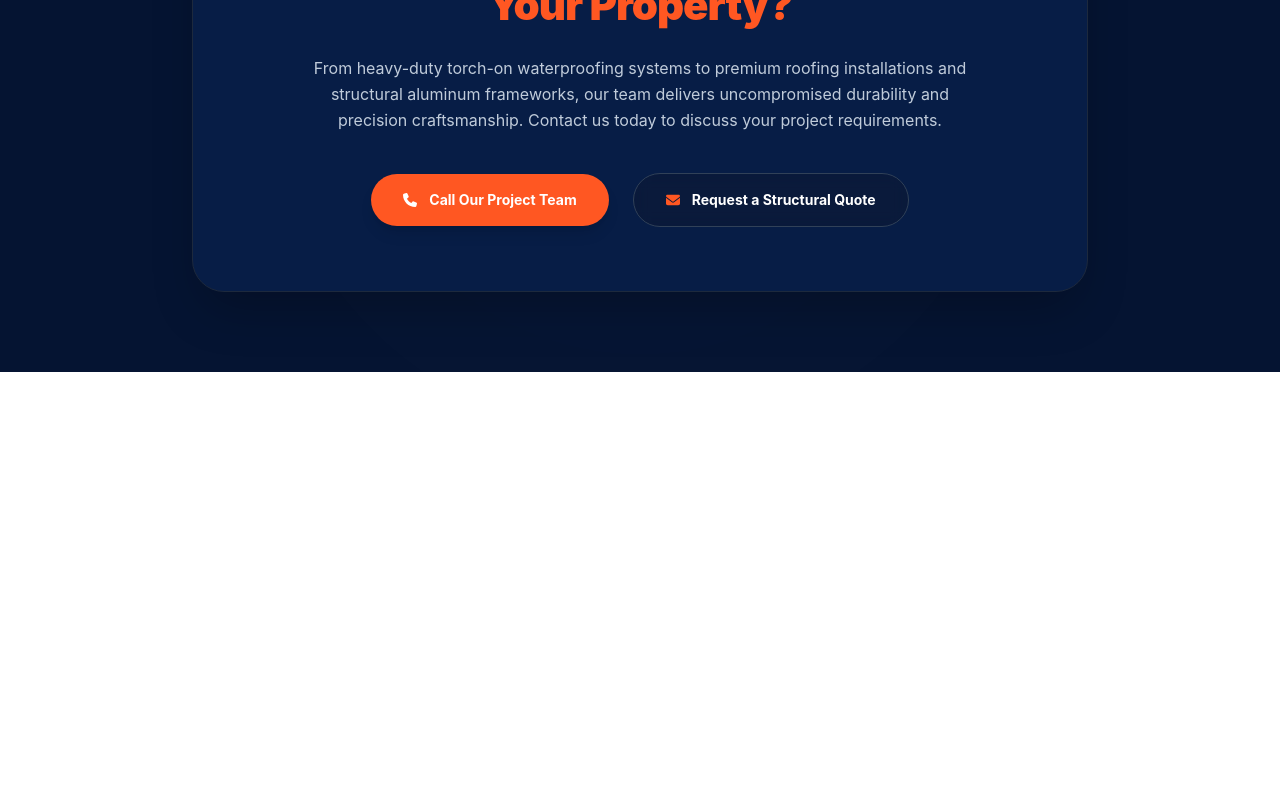
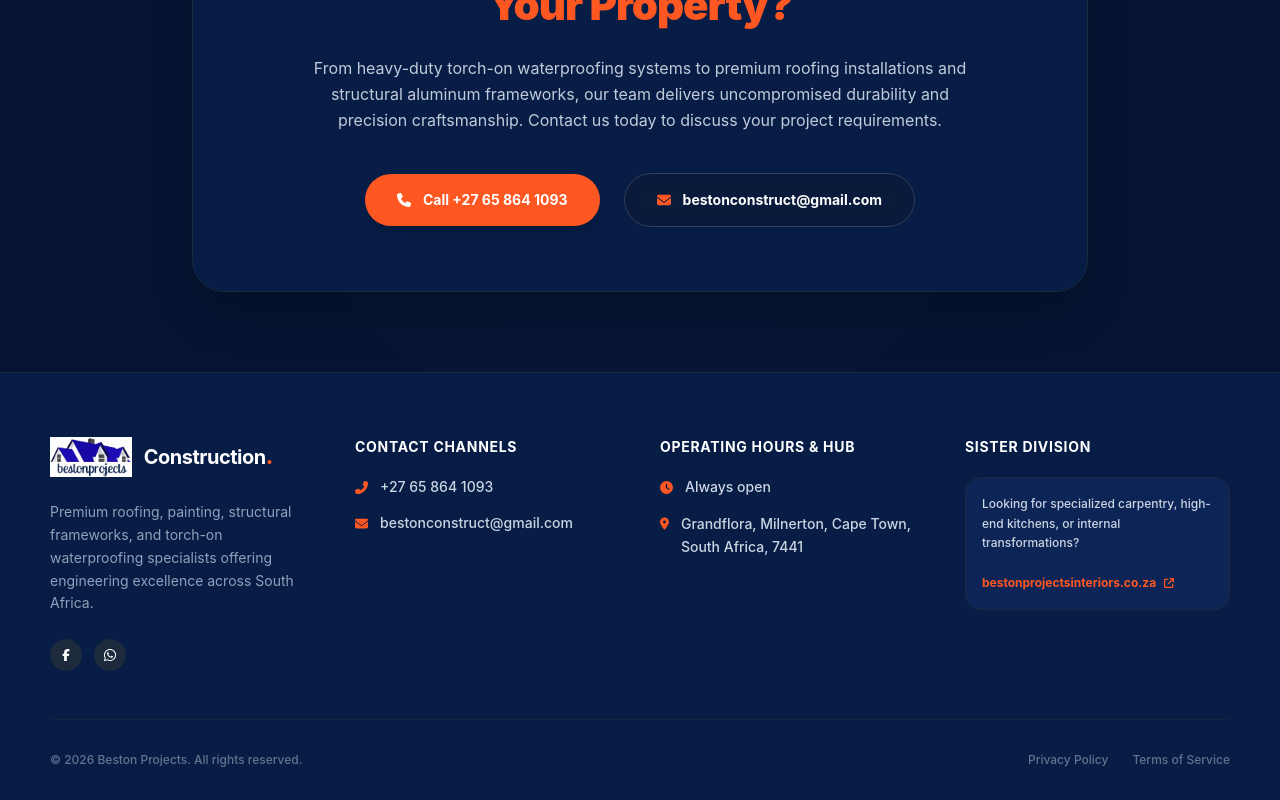
Before and after one commit to Putumani/beston-projects, a React (Vite) app: page / in a window 1280 px wide. Shown: the part 7239-8039 px from the top of the page. Before the commit the page ends 7611 px from the top, so only its background shows below. Built offline with nearby package versions, Linux system fonts and the light colour scheme.

Commit message:
adding footer

```diff
--- a/src/App.jsx
+++ b/src/App.jsx
@@ -6,6 +6,7 @@
 import Projects from './components/Projects'
 import InteriorsReference from './components/InteriorsReference'
 import CTA from './components/CTA'
+import Footer from './components/Footer'
 
 function App() {
   return (
@@ -17,6 +18,7 @@
       <Projects />
       <InteriorsReference />
       <CTA />
+      <Footer />
 
     </div>
   )
--- a/src/components/CTA.jsx
+++ b/src/components/CTA.jsx
@@ -33,20 +33,20 @@
 
           <div className="flex flex-col sm:flex-row items-center justify-center gap-4 sm:gap-6">
             <a
-              href="tel:#"
+              href="tel:+27658641093"
               className="w-full sm:w-auto inline-flex items-center justify-center gap-3 text-xs sm:text-sm font-bold text-white px-8 py-4 rounded-full shadow-lg transition-transform duration-200 hover:scale-[1.02] active:scale-[0.98]"
               style={{ backgroundColor: brandOrange }}
             >
               <FaPhone size={14} />
-              <span>Call Our Project Team</span>
+              <span>Call +27 65 864 1093</span>
             </a>
 
             <a
-              href="mailto:#"
+              href="mailto:bestonconstruct@gmail.com"
               className="w-full sm:w-auto inline-flex items-center justify-center gap-3 text-xs sm:text-sm font-bold text-white px-8 py-4 rounded-full border border-slate-700 bg-slate-900/40 backdrop-blur-sm transition-all duration-200 hover:bg-slate-900 hover:border-slate-600 active:scale-[0.98]"
             >
               <FaEnvelope size={14} style={{ color: brandOrange }} />
-              <span>Request a Structural Quote</span>
+              <span>bestonconstruct@gmail.com</span>
             </a>
           </div>
         </div>
--- /dev/null
+++ b/src/components/Footer.jsx
@@ -0,0 +1,136 @@
+import React from 'react'
+import {
+  FaPhone,
+  FaEnvelope,
+  FaLocationDot,
+  FaClock,
+  FaArrowUpRightFromSquare,
+  FaFacebookF,
+  FaWhatsapp
+} from 'react-icons/fa6'
+import logo from '../assets/logo/logo.png'
+
+function Footer() {
+  const brandDark = '#071d46'
+  const brandOrange = '#ff5722'
+  const currentYear = new Date().getFullYear()
+
+  const facebookUrl = "https://web.facebook.com/bestonprojects/?_rdc=1&_rdr"
+  const whatsappUrl = "https://wa.me/27658641093"
+
+  return (
+    <footer className="w-full border-t border-slate-800 pt-16 pb-8" style={{ backgroundColor: brandDark }}>
+      <div className="w-full mx-auto px-6 md:px-10 lg:px-[50px]" style={{ maxWidth: '1440px' }}>
+
+        <div className="grid grid-cols-1 md:grid-cols-2 lg:grid-cols-4 gap-10 mb-12">
+
+          <div className="flex flex-col gap-6">
+            <div className="flex items-center gap-3 cursor-pointer">
+              <img
+                src={logo}
+                alt="Beston Construction Logo"
+                className="object-contain"
+                style={{ height: '40px', width: 'auto' }}
+              />
+              <span className="text-xl font-bold tracking-tight text-white whitespace-nowrap">
+                Construction<span className="font-black" style={{ color: brandOrange }}>.</span>
+              </span>
+            </div>
+            <p className="text-slate-400 text-sm leading-relaxed">
+              Premium roofing, painting, structural frameworks, and torch-on waterproofing specialists offering engineering excellence across South Africa.
+            </p>
+            <div className="flex items-center gap-3">
+              <a
+                href={facebookUrl}
+                target="_blank"
+                rel="noopener noreferrer"
+                className="w-8 h-8 rounded-full text-white bg-slate-800 hover:bg-[#3b5998] transition-colors flex items-center justify-center text-xs"
+              >
+                <FaFacebookF />
+              </a>
+              <a
+                href={whatsappUrl}
+                target="_blank"
+                rel="noopener noreferrer"
+                className="w-8 h-8 rounded-full text-white bg-slate-800 hover:bg-[#25D366] transition-colors flex items-center justify-center text-sm"
+              >
+                <FaWhatsapp />
+              </a>
+            </div>
+          </div>
+
+          <div>
+            <h4 className="text-sm font-bold uppercase tracking-wider text-white mb-5">
+              Contact Channels
+            </h4>
+            <ul className="space-y-4">
+              <li>
+                <a href="tel:+27658641093" className="flex items-center gap-3 group text-slate-300 hover:text-white text-sm font-medium transition-colors">
+                  <FaPhone size={13} className="transform -scale-x-100" style={{ color: brandOrange }} />
+                  <span>+27 65 864 1093</span>
+                </a>
+              </li>
+              <li>
+                <a href="mailto:bestonconstruct@gmail.com" className="flex items-center gap-3 group text-slate-300 hover:text-white text-sm font-medium transition-colors">
+                  <FaEnvelope size={13} style={{ color: brandOrange }} />
+                  <span className="break-all">bestonconstruct@gmail.com</span>
+                </a>
+              </li>
+            </ul>
+          </div>
+
+          <div>
+            <h4 className="text-sm font-bold uppercase tracking-wider text-white mb-5">
+              Operating Hours & Hub
+            </h4>
+            <ul className="space-y-4">
+              <li className="flex items-start gap-3 text-slate-300 text-sm font-medium">
+                <FaClock size={13} className="mt-1" style={{ color: brandOrange }} />
+                <span>Always open</span>
+              </li>
+              <li className="flex items-start gap-3 text-slate-300 text-sm font-medium leading-relaxed">
+                <FaLocationDot size={13} className="mt-1" style={{ color: brandOrange }} />
+                <span>Grandflora, Milnerton, Cape Town, South Africa, 7441</span>
+              </li>
+            </ul>
+          </div>
+
+          <div>
+            <h4 className="text-sm font-bold uppercase tracking-wider text-white mb-5">
+              Sister Division
+            </h4>
+            <div className="p-4 rounded-2xl bg-[#0c2556] border border-slate-800">
+              <p className="text-xs text-slate-300 font-medium leading-relaxed mb-4">
+                Looking for specialized carpentry, high-end kitchens, or internal transformations?
+              </p>
+              <a
+                href="https://bestonprojectsinteriors.co.za"
+                target="_blank"
+                rel="noopener noreferrer"
+                className="inline-flex items-center gap-2 text-xs font-bold transition-colors hover:opacity-80"
+                style={{ color: brandOrange }}
+              >
+                <span>bestonprojectsinteriors.co.za</span>
+                <FaArrowUpRightFromSquare size={10} />
+              </a>
+            </div>
+          </div>
+
+        </div>
+
+        <div className="border-t border-slate-800/60 pt-8 flex flex-col sm:flex-row items-center justify-between gap-4">
+          <p className="text-xs font-medium text-slate-500 text-center sm:text-left">
+            &copy; {currentYear} Beston Projects. All rights reserved.
+          </p>
+          <div className="flex gap-6 text-xs font-medium text-slate-500">
+            <a href="#" className="hover:text-slate-400 transition-colors">Privacy Policy</a>
+            <a href="#" className="hover:text-slate-400 transition-colors">Terms of Service</a>
+          </div>
+        </div>
+
+      </div>
+    </footer>
+  )
+}
+
+export default Footer
```
